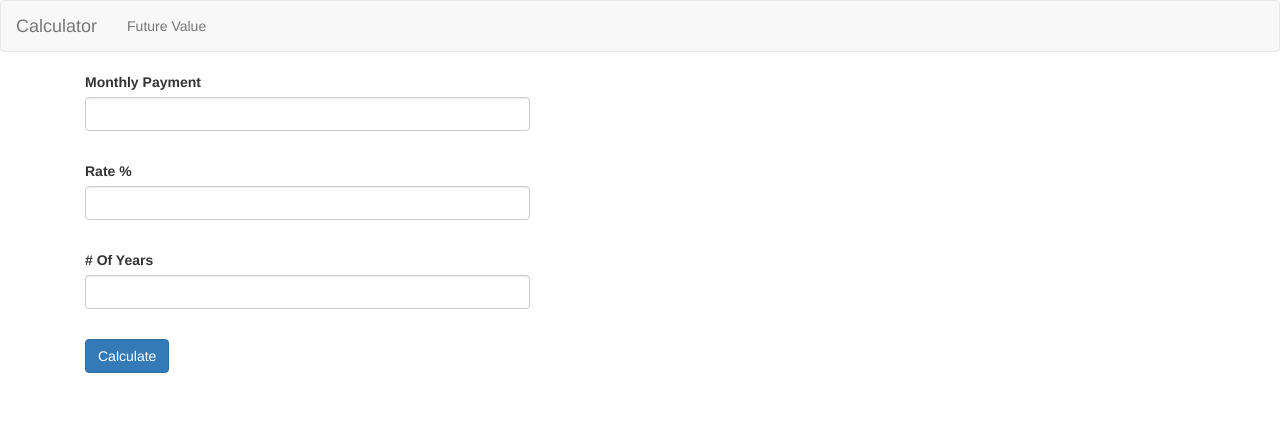
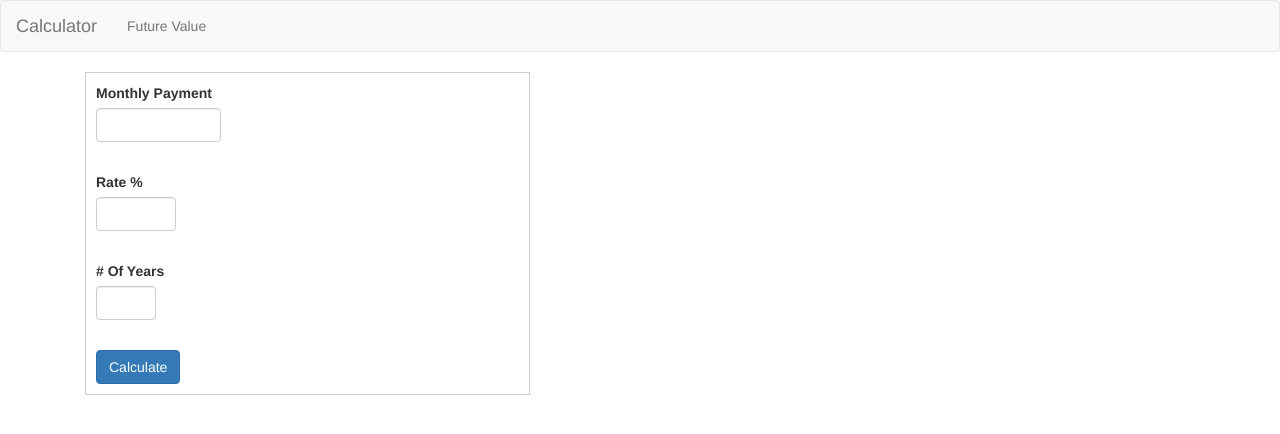
Before and after one commit to maccurt/calculator, an Angular app: page / in a window 1280 px wide. Shown: the top 434 px of the page. Built offline with nearby package versions, Linux system fonts and the light colour scheme.

Commit message:
added the validation html to all the input and sized them according to their actual expected input

```diff
--- a/src/app/future-value/future-value.component.html
+++ b/src/app/future-value/future-value.component.html
@@ -1,10 +1,12 @@
+<!-- perhaps this bootstrap code should not be in here the class col-sm-5 -->
 <div class="col-sm-5">
 
+    <div id='future-value-component'>
         <form (ngSubmit)='calculate()' #futureValueForm='ngForm'>
 
             <div class="form-group" [ngClass]="{'validation-error':showValidationError(monthlyPaymentInput)}">
-            <label for="monthlyPayment">Monthly Payment</label>
-            <input id='monthlyPayment' type="text" name='monthlyPaymentInput' maxlength="7" required numeric-input [(ngModel)]="monthlyPayment"
+                <label for="monthly-payment">Monthly Payment</label>
+                <input id='monthly-payment' type="text" name='monthlyPaymentInput' maxlength="7" required numeric-input [(ngModel)]="monthlyPayment"
                     #monthlyPaymentInput='ngModel' class="form-control" />
                 <div class='error-message'>
                     <span>Monthly Payment Is required</span>
@@ -12,8 +14,8 @@
             </div>
 
             <div class="form-group" [ngClass]="{'validation-error':showValidationError(ratePercentInput)}">
-            <label for="ratePercent">Rate %</label>
-            <input id='ratePercent' type="text" name='ratePercent' maxlength='5' required numeric-input [(ngModel)]="ratePercent" #ratePercentInput='ngModel'
+                <label for="rate-percent">Rate %</label>
+                <input id='rate-percent' type="text" name='ratePercent' maxlength='5' required numeric-input [(ngModel)]="ratePercent" #ratePercentInput='ngModel'
                     class="form-control" />
                 <div class='error-message'>
                     <span>Rate Percent Is required</span>
--- a/src/app/future-value/future-value.component.less
+++ b/src/app/future-value/future-value.component.less
@@ -1,5 +1,22 @@
+#future-value-component{
+    border: 1px solid #cccccc;
+    padding: 10px;
+}
+
+#monthly-payment {
+    width: 125px;
+}
+
+#rate-percent {
+    width: 80px;
+}
+
+#years {
+    width: 60px;
+}
+
 #calculate-result {
-    margin-top: 10px;
+    margin-top: 15px;
     #future-value{
         font-size: x-large;
     }
```
Lines whose indentation alone changed are shown as unchanged.
